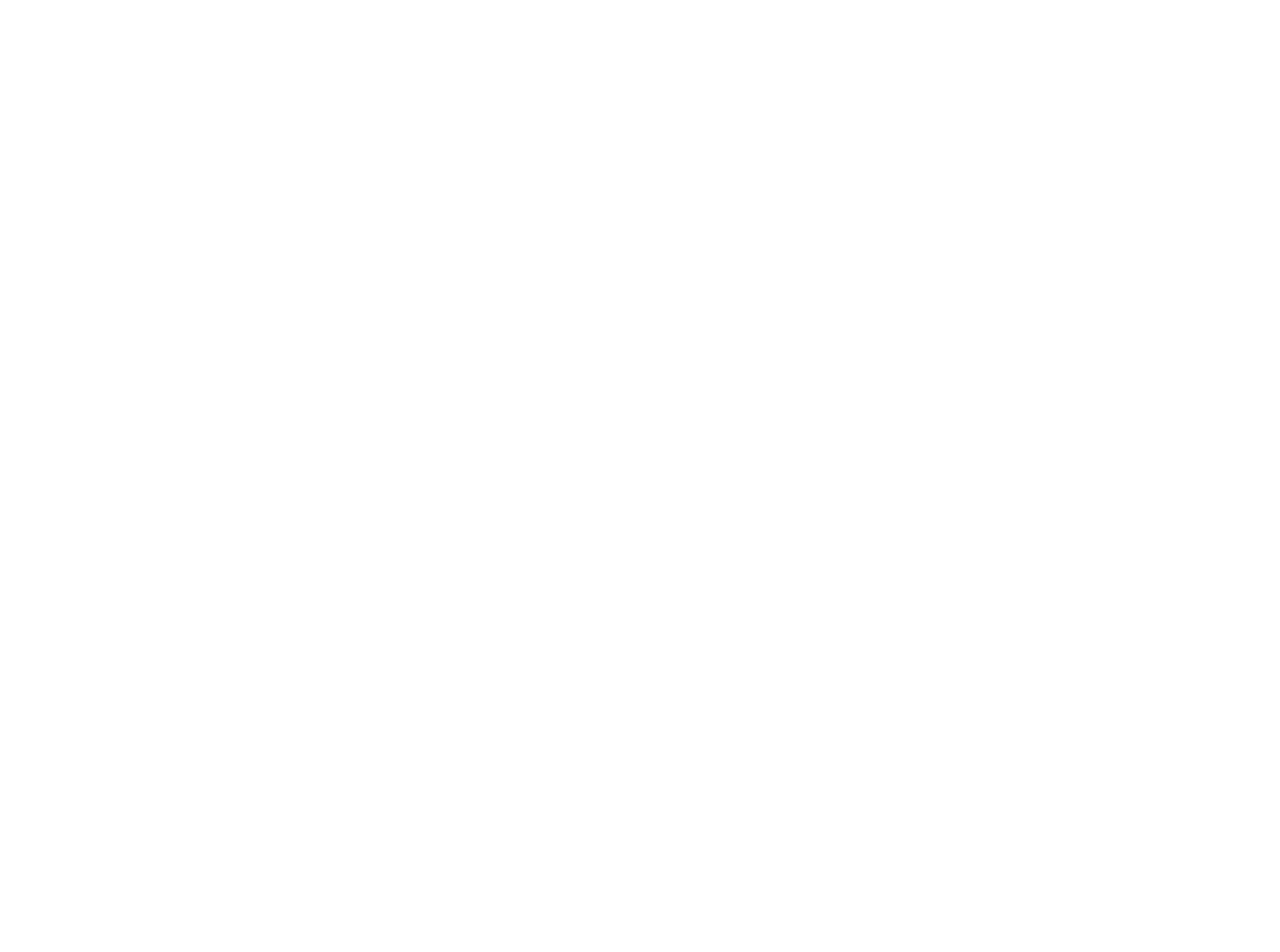
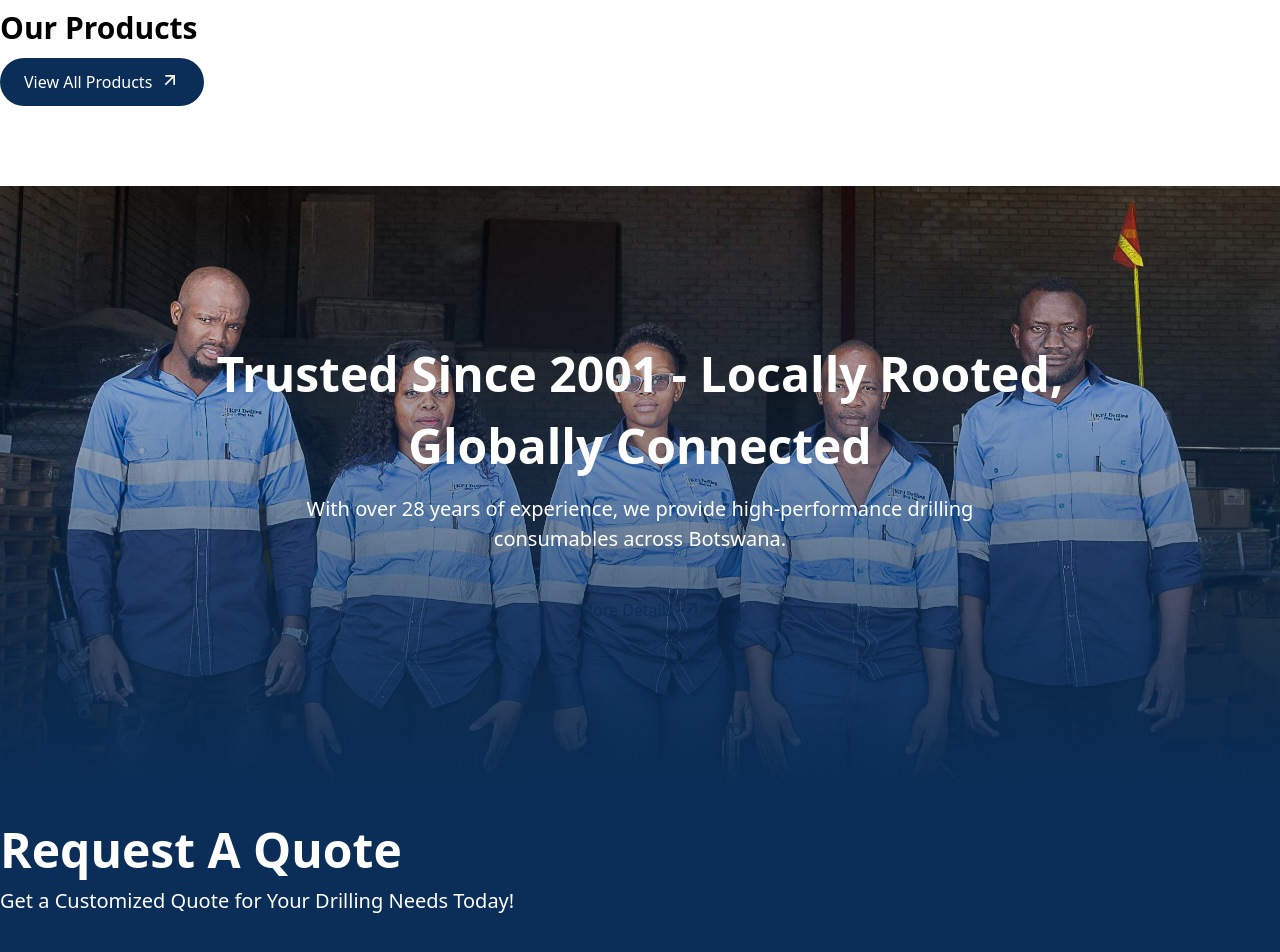
Before and after one commit to GovanDBT/kpj-drilling, a React (Vite) app: page / in a window 1280 px wide. Shown: the part 1636-2588 px from the top of the page. Before the commit the page ends 1642 px from the top, so only its background shows below. Built offline with nearby package versions, Linux system fonts and the light colour scheme.

Commit message:
implement callout section

```diff
--- a/src/components/Button.tsx
+++ b/src/components/Button.tsx
@@ -2,11 +2,22 @@
 
 interface Props {
   children: string;
+  color?: "primary" | "secondary" | "white";
+  className?: string;
 }
 
-const Button = ({ children }: Props) => {
+const Button = ({ children, className, color = "primary" }: Props) => {
   return (
-    <button className="place-self-start bg-primary text-white capitalize flex gap-2 px-6 py-3 rounded-3xl items-center cursor-pointer hover:bg-secondary transition duration-300 ease-in-out group">
+    <button
+      className={
+        `bg-${color} ${
+          color === "white"
+            ? "text-primary hover:bg-secondary hover:text-white"
+            : "text-white"
+        } capitalize flex gap-2 px-6 py-3 rounded-3xl cursor-pointer hover:bg-secondary transition duration-300 ease-in-out group text-nowrap ` +
+        className
+      }
+    >
       {children}
       <ArrowUpRight
         className="transition duration-300 ease-in-out group-hover:translate-x-0.5 group-hover:-translate-y-0.5"
--- a/src/index.css
+++ b/src/index.css
@@ -17,7 +17,7 @@
     @apply bg-background
   }
   h2 {
-    @apply text-3xl capitalize font-bold mb-2
+    @apply text-3xl capitalize font-bold mb-3
   }
   p {
     @apply text-lg
--- a/src/routes/Home.tsx
+++ b/src/routes/Home.tsx
@@ -9,6 +9,7 @@
 import support from "/support.svg";
 import delivery from "/delivery.svg";
 import mud from "/mud.svg";
+import calloutCover from "callout-img.jpg";
 
 const cardItems = [
   {
@@ -54,7 +55,7 @@
               Botswana.
             </p>
           </div>
-          <Button>read more</Button>
+          <Button className="place-self-start">read more</Button>
         </div>
       </section>
       <section className="container mx-auto my-20 items-center">
@@ -68,6 +69,39 @@
           ))}
         </div>
       </section>
+      <section className="container mx-auto my-20">
+        <h2>our products</h2>
+        <Button>view all products</Button>
+      </section>
+      <section className="mt-20 h-150 bg-[url('/callout-img.jpg')] bg-cover bg-center">
+        <div className="bg-linear-to-t from-primary to-white/0 h-full place-content-center">
+          <div className="container mx-auto w-240 space-y-8">
+            <div className="text-center">
+              <h2 className="text-white text-5xl/normal">
+                Trusted Since 2001 - Locally Rooted, Globally Connected
+              </h2>
+              <p className="text-white w-180 mx-auto text-xl/normal">
+                With over 28 years of experience, we provide high-performance
+                drilling consumables across Botswana.
+              </p>
+            </div>
+            <Button color="white" className="!place-self-center">
+              more details
+            </Button>
+          </div>
+        </div>
+      </section>
+      <section className="bg-primary py-10">
+        <div className="container mx-auto flex justify-between items-center gap-10">
+          <div className="text-white">
+            <h2 className="text-5xl">Request A Quote</h2>
+            <p className="text-xl/normal">
+              Get a Customized Quote for Your Drilling Needs Today!
+            </p>
+          </div>
+          <Button color="white">view all products</Button>
+        </div>
+      </section>
     </main>
   );
 };
```
Also changed, not shown: public/callout-img.jpg (added).
